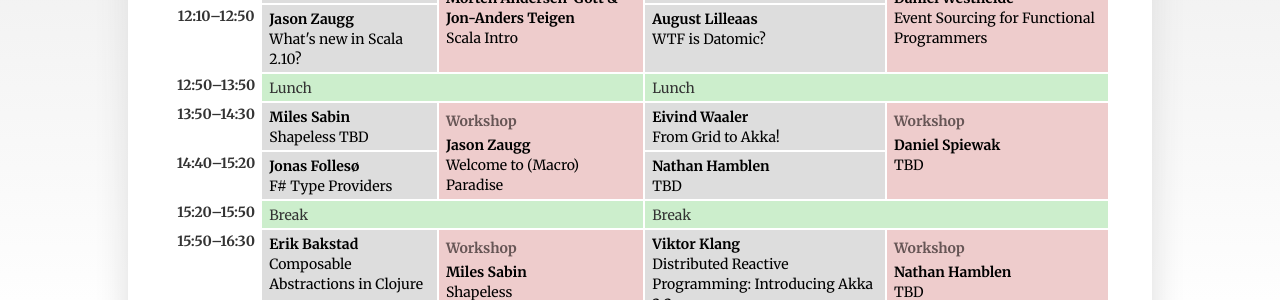
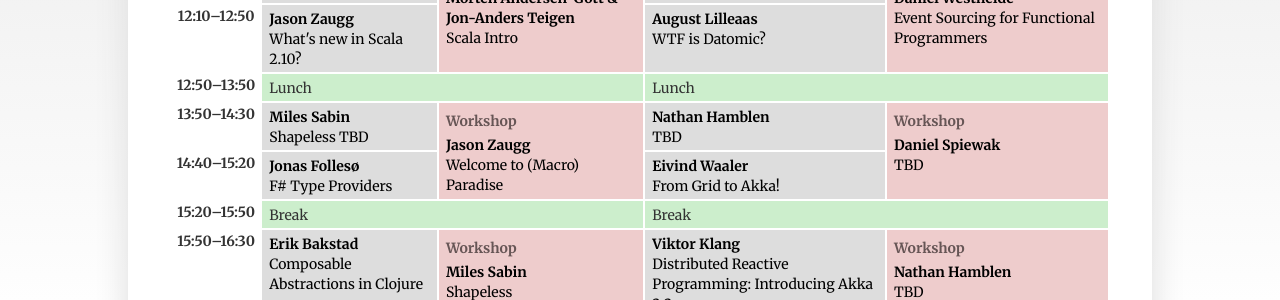
Before and after one commit to flatmaposlo/2013.github.com, a Jekyll site: the page built from schedule.html, in a window 1280 px wide. Shown: the part 582-882 px from the top of the page. Built offline with Jekyll 4.4.1, drawn with Linux system fonts in a browser that asks for light colours; some web fonts are replaced.

Commit message:
Constraint: >= 1hr between (talk speaker) and (workshop speaker)

```diff
--- a/schedule.html
+++ b/schedule.html
@@ -133,9 +133,9 @@
             </a>
           </td>
           <td>
-            <a href="/waaler.html">
-              <div class="speaker">Eivind Waaler</div>
-              <div class="talk">From Grid to Akka!</div>
+            <a href="/hamblen.html">
+              <div class="speaker">Nathan Hamblen</div>
+              <div class="talk">TBD</div>
             </a>
           </td>
           <td rowspan="2" class="workshop">
@@ -154,9 +154,9 @@
             </a>
           </td>
           <td>
-            <a href="/hamblen.html">
-              <div class="speaker">Nathan Hamblen</div>
-              <div class="talk">TBD</div>
+            <a href="/waaler.html">
+              <div class="speaker">Eivind Waaler</div>
+              <div class="talk">From Grid to Akka!</div>
             </a>
           </td>
         </tr>
```
